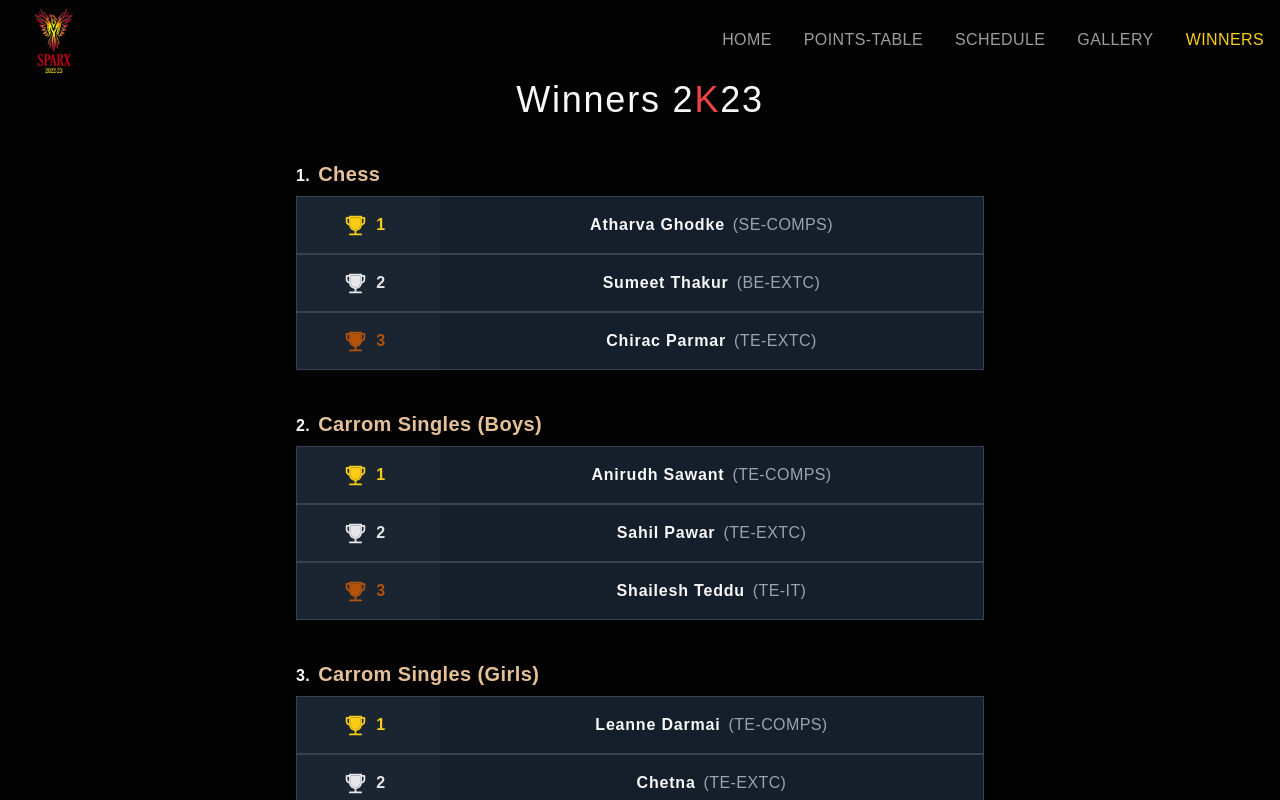
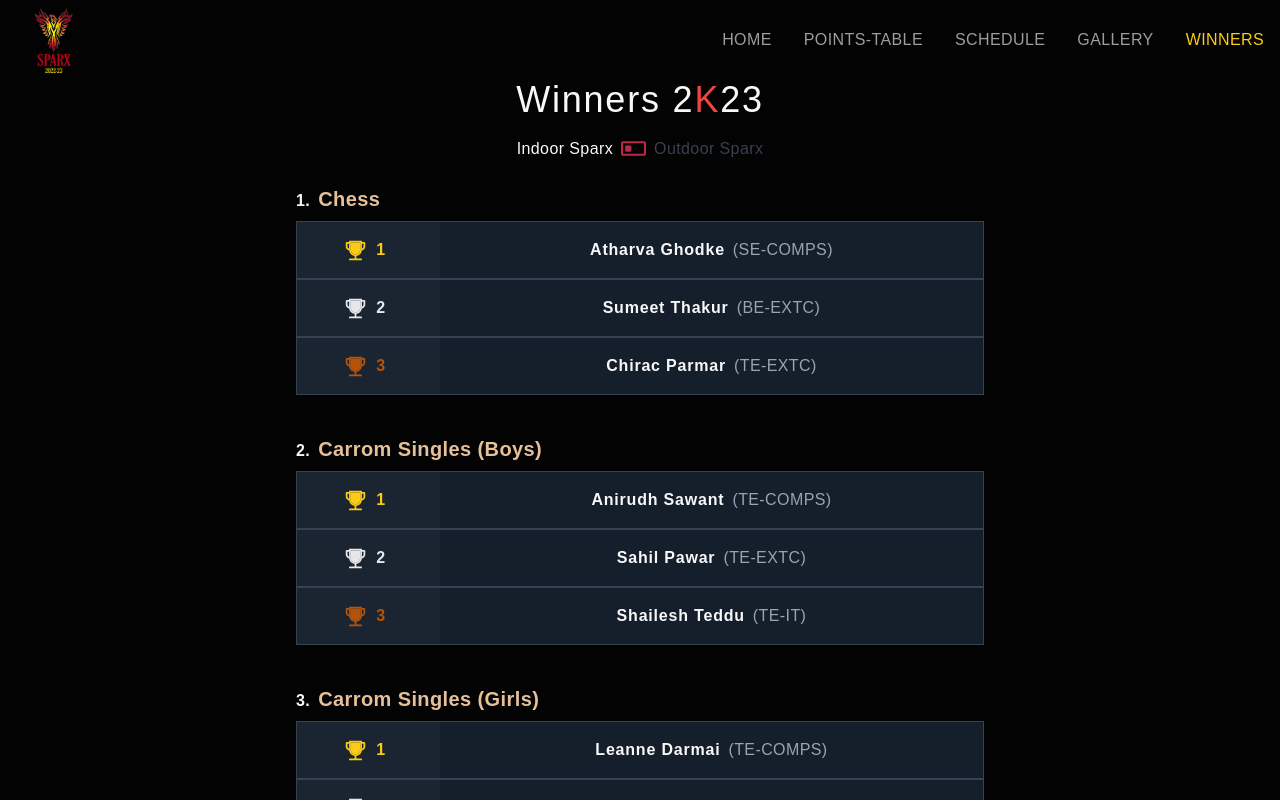
Before and after one commit to MrunalVaidya0715/sparx-website, a Next.js app in the folder sparx-web-app/: page /winners in a window 1280 px wide. Shown: the top 800 px of the page. Built offline with nearby package versions, Linux system fonts and the light colour scheme.

Commit message:
Added Toogle in Winners

```diff
--- a/sparx-web-app/src/pages/winners.jsx
+++ b/sparx-web-app/src/pages/winners.jsx
@@ -1,17 +1,37 @@
-import Winners from 'components/Winners'
+import { CgToggleSquare, CgToggleSquareOff } from 'react-icons/cg'
 import WinnersTable from 'components/WinnersTable'
-import React from 'react'
+import React, { useState } from 'react'
 
 const winners = () => {
+  const [isIndoor, setIsIndoor] = useState(true)
+  const handleType = () => {
+    setIsIndoor(prev => !prev)
+  }
   return (
     <div className='py-20 flex flex-col justify-center items-center'>
       <h2 className=' tracking-wider mb-4 font-light '>Winners 2<span className=' text-red-500'>K</span>23</h2>
+      {/**Toogle */}
+      <div className=' flex gap-2 items-center justify-center'>
+        <div className={isIndoor ? '' : 'text-gray-700'}>
+          <p>Indoor Sparx</p>
+        </div>
+        <div onClick={handleType} className=' cursor-pointer'>
+          {
+            isIndoor? <CgToggleSquare className=' text-[#BB2649]' size={25} />: <CgToggleSquareOff className=' text-[#BB2649]' size={25} />
+          }
+        </div>
+
+        <div className={isIndoor ? 'text-gray-700' : ''}>
+          <p>Outdoor Sparx</p>
+        </div>
+
+      </div>
       <div className=' max-w-[1240px] w-full h-screen flex items-start justify-center'>
         <div className=' flex flex-col justify-center items-center w-full max-w-[720px]'>
 
           {/**Data loading */}
 
-          <WinnersTable/>
+          <WinnersTable />
 
 
         </div>
```
